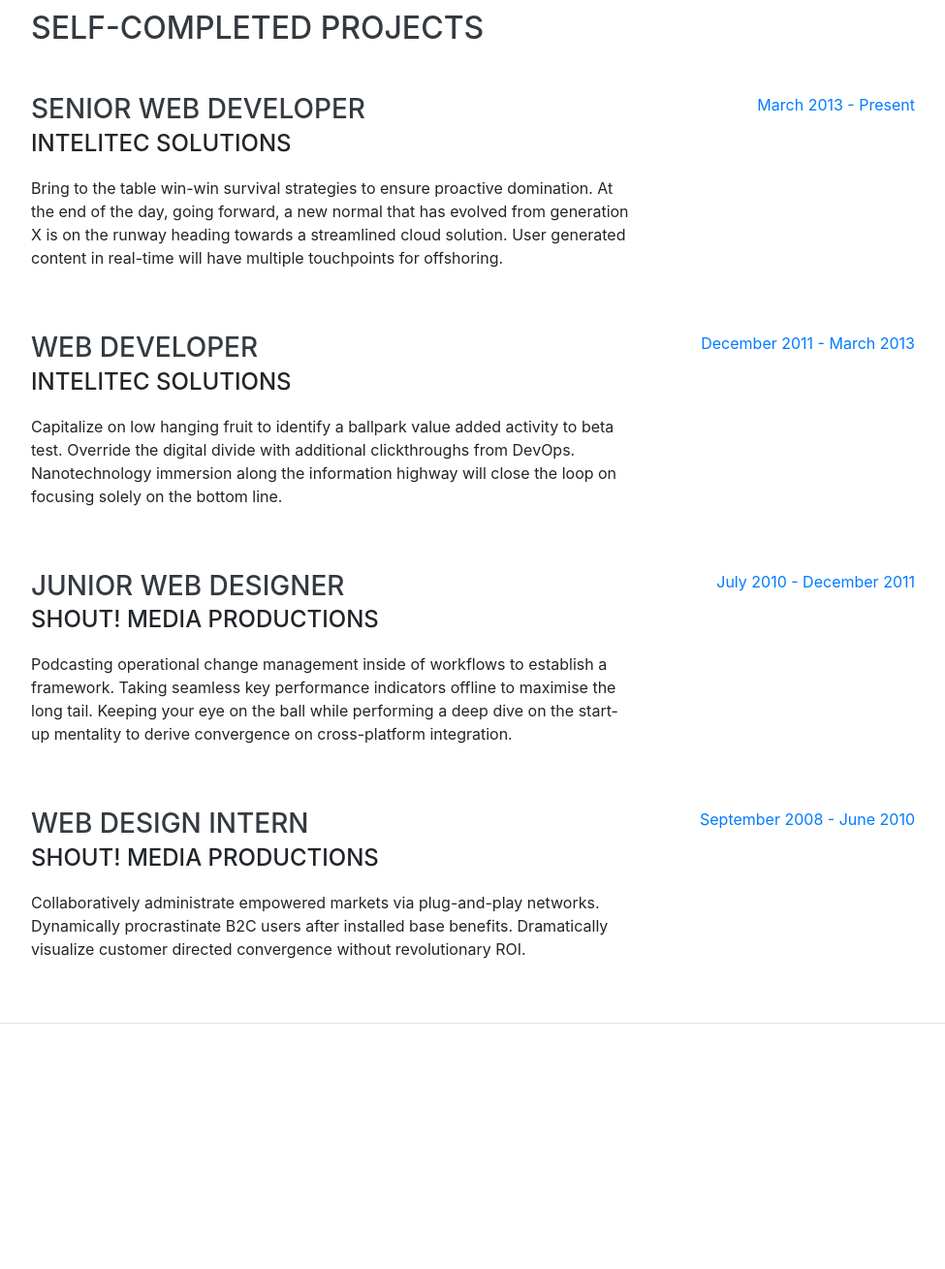
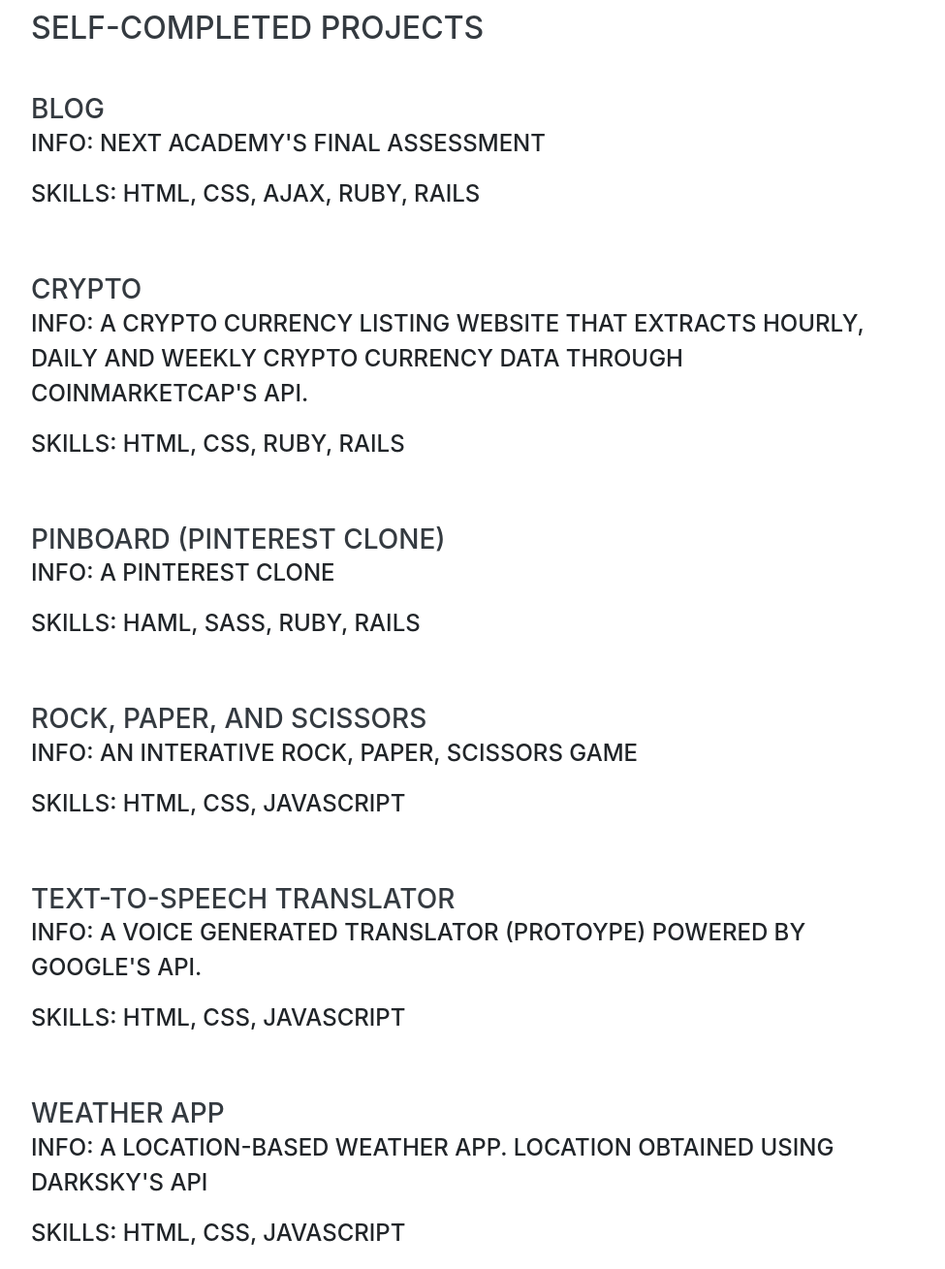
Before and after one commit to markgmz92/markgmz92.github.io, a website with bundled scripts: page index.html in a window 1280 px wide. Shown: the part 2440-3749 px from the top of the page at 97% size, without its empty margins (288-1263 px from the left). Built offline with nearby package versions, Linux system fonts and the light colour scheme; a web font is replaced by a local one.

Commit message:
Listed self-compeleted projects under experience

```diff
--- a/index.html
+++ b/index.html
@@ -146,42 +146,56 @@
                 <h2 class="mb-5"> Self-completed Projects</h2>
                 <div class="resume-item d-flex flex-column flex-md-row justify-content-between mb-5">
                     <div class="resume-content">
-                        <h3 class="mb-0">Senior Web Developer</h3>
-                        <div class="subheading mb-3">Intelitec Solutions</div>
-                        <p>Bring to the table win-win survival strategies to ensure proactive domination. At the end of the day, going forward, a new normal that has evolved from generation X is on the runway heading towards a streamlined cloud solution. User generated content in real-time will have multiple touchpoints for offshoring.</p>
-                    </div>
-                    <div class="resume-date text-md-right">
-                        <span class="text-primary">March 2013 - Present</span>
+                        <h3 class="mb-0">Blog </h3>
+                        <div class="subheading mb-3">
+                            Info: NEXT Academy's final assessment
+                        </div>
+                        <div class="subheading mb-3">Skills: HTML, Css, AJAX, Ruby, Rails </div>
                     </div>
                 </div>
                 <div class="resume-item d-flex flex-column flex-md-row justify-content-between mb-5">
                     <div class="resume-content">
-                        <h3 class="mb-0">Web Developer</h3>
-                        <div class="subheading mb-3">Intelitec Solutions</div>
-                        <p>Capitalize on low hanging fruit to identify a ballpark value added activity to beta test. Override the digital divide with additional clickthroughs from DevOps. Nanotechnology immersion along the information highway will close the loop on focusing solely on the bottom line.</p>
-                    </div>
-                    <div class="resume-date text-md-right">
-                        <span class="text-primary">December 2011 - March 2013</span>
+                        <h3 class="mb-0">Crypto</h3>
+                        <div class="subheading mb-3">
+                            Info: A crypto currency listing website that extracts hourly, daily and weekly crypto currency data through coinmarketcap's API.
+                        </div>
+                        <div class="subheading mb-3">Skills: HTML, CSS, Ruby, Rails </div>
                     </div>
                 </div>
                 <div class="resume-item d-flex flex-column flex-md-row justify-content-between mb-5">
                     <div class="resume-content">
-                        <h3 class="mb-0">Junior Web Designer</h3>
-                        <div class="subheading mb-3">Shout! Media Productions</div>
-                        <p>Podcasting operational change management inside of workflows to establish a framework. Taking seamless key performance indicators offline to maximise the long tail. Keeping your eye on the ball while performing a deep dive on the start-up mentality to derive convergence on cross-platform integration.</p>
-                    </div>
-                    <div class="resume-date text-md-right">
-                        <span class="text-primary">July 2010 - December 2011</span>
+                        <h3 class="mb-0">Pinboard (Pinterest Clone) </h3>
+                        <div class="subheading mb-3">
+                            Info: A pinterest clone
+                        </div>
+                        <div class="subheading mb-3">Skills: HAML, SASS, Ruby, Rails </div>
                     </div>
                 </div>
-                <div class="resume-item d-flex flex-column flex-md-row justify-content-between">
+                <div class="resume-item d-flex flex-column flex-md-row justify-content-between mb-5">
                     <div class="resume-content">
-                        <h3 class="mb-0">Web Design Intern</h3>
-                        <div class="subheading mb-3">Shout! Media Productions</div>
-                        <p>Collaboratively administrate empowered markets via plug-and-play networks. Dynamically procrastinate B2C users after installed base benefits. Dramatically visualize customer directed convergence without revolutionary ROI.</p>
+                        <h3 class="mb-0">Rock, Paper, And Scissors</h3>
+                        <div class="subheading mb-3">
+                            Info: An interative rock, paper, scissors game
+                        </div>
+                        <div class="subheading mb-3">Skills: HTML, CSS, JavaScript </div>
                     </div>
-                    <div class="resume-date text-md-right">
-                        <span class="text-primary">September 2008 - June 2010</span>
+                </div>
+                <div class="resume-item d-flex flex-column flex-md-row justify-content-between mb-5">
+                    <div class="resume-content">
+                        <h3 class="mb-0">Text-to-speech translator</h3>
+                        <div class="subheading mb-3">
+                            Info: A voice generated translator (protoype) powered by google's api.
+                        </div>
+                        <div class="subheading mb-3">Skills: HTML, CSS, JavaScript </div>
+                    </div>
+                </div>
+                <div class="resume-item d-flex flex-column flex-md-row justify-content-between mb-5">
+                    <div class="resume-content">
+                        <h3 class="mb-0">Weather App</h3>
+                        <div class="subheading mb-3">
+                            Info: A location-based weather app. Location obtained using Darksky's API
+                        </div>
+                        <div class="subheading mb-3">Skills: HTML, CSS, JavaScript </div>
                     </div>
                 </div>
             </div>
@@ -192,40 +206,6 @@
                 <h2 class="mb-5">Interests</h2>
                 <p>Apart from being a web developer, I enjoy most of my time being outdoors. In the winter, I am an avid skier and novice ice climber. During the warmer months here in Colorado, I enjoy mountain biking, free climbing, and kayaking.</p>
                 <p class="mb-0">When forced indoors, I follow a number of sci-fi and fantasy genre movies and television shows, I am an aspiring chef, and I spend a large amount of my free time exploring the latest technology advancements in the front-end web development world.</p>
-            </div>
-        </section>
-        <hr class="m-0">
-        <section class="resume-section p-3 p-lg-5 d-flex align-items-center" id="awards">
-            <div class="w-100">
-                <h2 class="mb-5">Awards &amp; Certifications</h2>
-                <ul class="fa-ul mb-0">
-                    <li>
-                        <i class="fa-li fa fa-trophy text-warning"></i>
-                        Google Analytics Certified Developer</li>
-                    <li>
-                        <i class="fa-li fa fa-trophy text-warning"></i>
-                        Mobile Web Specialist - Google Certification</li>
-                    <li>
-                        <i class="fa-li fa fa-trophy text-warning"></i>
-                        1<sup>st</sup>
-                        Place - University of Colorado Boulder - Emerging Tech Competition 2009</li>
-                    <li>
-                        <i class="fa-li fa fa-trophy text-warning"></i>
-                        1<sup>st</sup>
-                        Place - University of Colorado Boulder - Adobe Creative Jam 2008 (UI Design Category)</li>
-                    <li>
-                        <i class="fa-li fa fa-trophy text-warning"></i>
-                        2<sup>nd</sup>
-                        Place - University of Colorado Boulder - Emerging Tech Competition 2008</li>
-                    <li>
-                        <i class="fa-li fa fa-trophy text-warning"></i>
-                        1<sup>st</sup>
-                        Place - James Buchanan High School - Hackathon 2006</li>
-                    <li>
-                        <i class="fa-li fa fa-trophy text-warning"></i>
-                        3<sup>rd</sup>
-                        Place - James Buchanan High School - Hackathon 2005</li>
-                </ul>
             </div>
         </section>
     </div>
```
